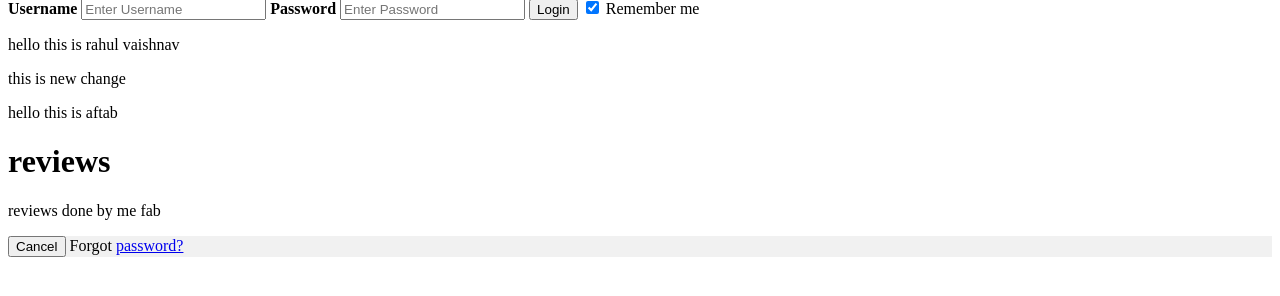
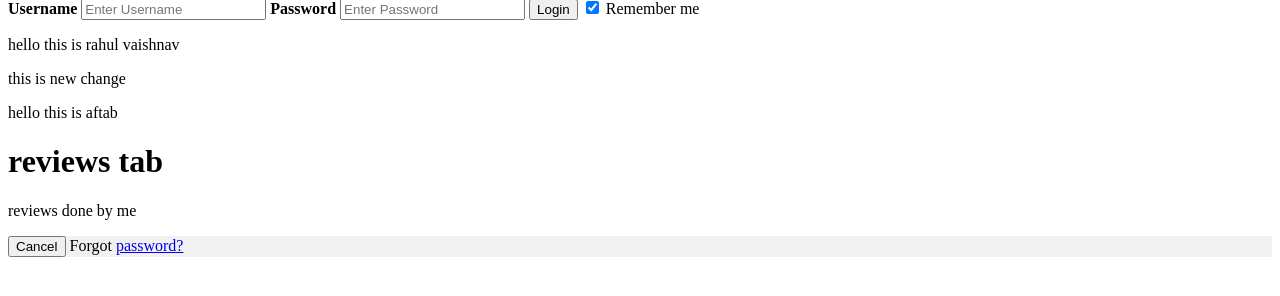
Before and after one commit to srijaneed/meme_teamA, a plain HTML site: page index.html in a window 1280 px wide. Shown: the part 28-324 px from the top of the page. Drawn offline with Linux system fonts and the light colour scheme.

Commit message:
done by me Revert "check by me"
This reverts commit d16156d84122870e88252556efc2da8decb9f5fa.

```diff
--- a/index.html
+++ b/index.html
@@ -20,8 +20,8 @@
         <p>hello this is aftab</p>
     <div/>
     <div>
-      <h1>reviews</h1>
-      <p>reviews done by me fab</p>
+      <h1>reviews tab</h1>
+      <p>reviews done by me</p>
     </div>
   <div class="container" style="background-color:#f1f1f1">
     <button type="button" class="cancelbtn">Cancel</button>
```
